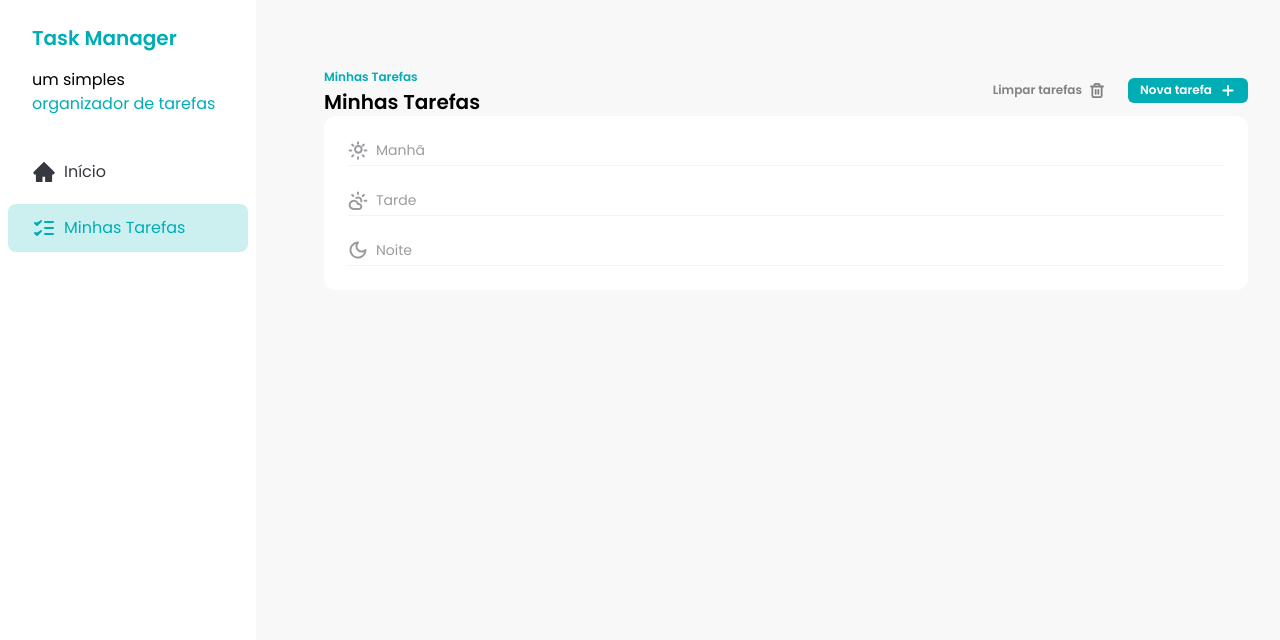
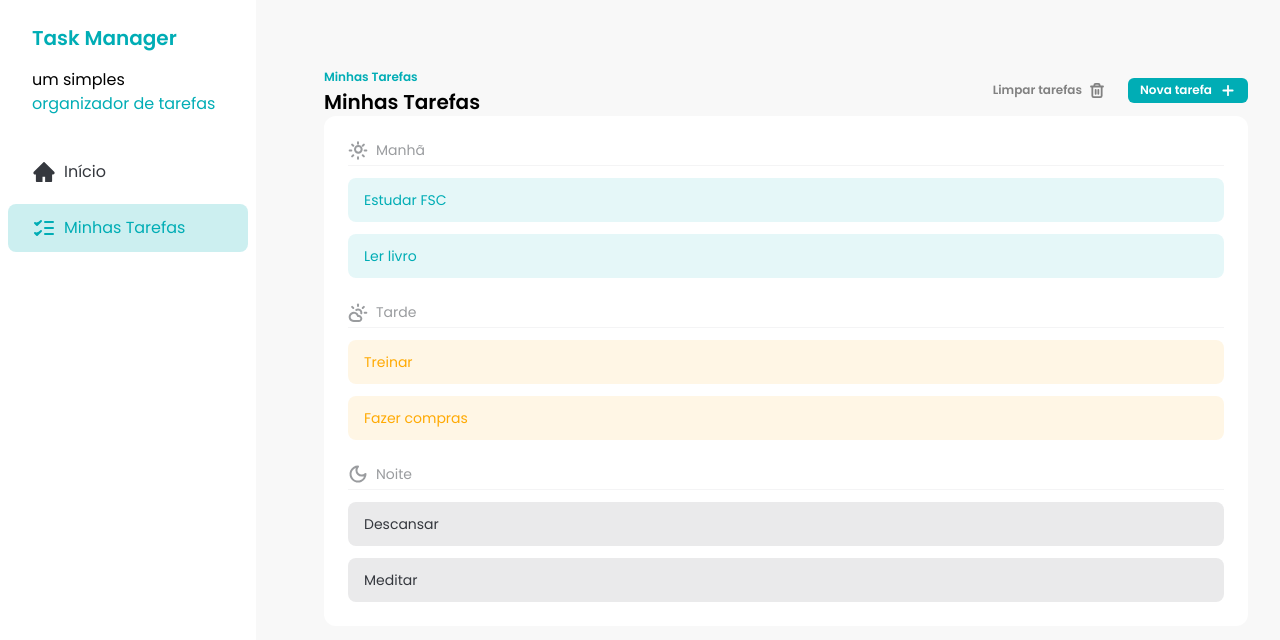
Before and after one commit to Luca-Sousa/fsc-todo-app, a React (Vite) app: page / in a window 1280 px wide. Shown: the top 640 px of the page. Built offline with nearby package versions, Linux system fonts and the light colour scheme.

Commit message:
feat: ensure tasks are listed on Tasks component

```diff
--- a/src/components/Task.jsx
+++ b/src/components/Task.jsx
@@ -1,12 +1,22 @@
+import { useState } from "react"
+
 import AddIcon from "../assets/icons/add.svg?react"
 import CloudSunIcon from "../assets/icons/cloud-sun.svg?react"
 import MoonIcon from "../assets/icons/moon.svg?react"
 import SunIcon from "../assets/icons/sun.svg?react"
 import TrashIcon from "../assets/icons/trash.svg?react"
+import { TASKS } from "../constants/tasks"
 import Button from "./Button"
+import TaskItem from "./TaskItem"
 import TasksSeparator from "./TasksSeparator"
 
 const Task = () => {
+  const [tasks] = useState(TASKS)
+
+  const morningTasks = tasks.filter((task) => task.time === "morning")
+  const afternoonTasks = tasks.filter((task) => task.time === "afternoon")
+  const eveningTasks = tasks.filter((task) => task.time === "evening")
+
   return (
     <div className="flex-1 px-8 py-16">
       <div className="flex w-full justify-between">
@@ -33,14 +43,26 @@
       <div className="space-y-6 rounded-xl bg-white p-6">
         <div className="space-y-3">
           <TasksSeparator title="Manhã" icon={<SunIcon />} />
+
+          {morningTasks.map((task) => (
+            <TaskItem key={task.id} task={task} />
+          ))}
         </div>
 
         <div className="space-y-3">
           <TasksSeparator title="Tarde" icon={<CloudSunIcon />} />
+
+          {afternoonTasks.map((task) => (
+            <TaskItem key={task.id} task={task} />
+          ))}
         </div>
 
         <div className="space-y-3">
           <TasksSeparator title="Noite" icon={<MoonIcon />} />
+
+          {eveningTasks.map((task) => (
+            <TaskItem key={task.id} task={task} />
+          ))}
         </div>
       </div>
     </div>
--- /dev/null
+++ b/src/components/TaskItem.jsx
@@ -0,0 +1,25 @@
+const TaskItem = ({ task }) => {
+  const getStatusClasses = () => {
+    if (task.status === "done") {
+      return "bg-brand-primary bg-opacity-10 text-brand-primary"
+    }
+
+    if (task.status === "in_progress") {
+      return "bg-brand-process bg-opacity-10 text-brand-process"
+    }
+
+    if (task.status === "not_started") {
+      return "bg-brand-dark-blue bg-opacity-10 text-brand-dark-blue"
+    }
+  }
+
+  return (
+    <div
+      className={`flex items-center gap-2 rounded-lg px-4 py-3 text-sm ${getStatusClasses()}`}
+    >
+      {task.title}
+    </div>
+  )
+}
+
+export default TaskItem
--- /dev/null
+++ b/src/constants/tasks.js
@@ -0,0 +1,44 @@
+export const TASKS = [
+  {
+    id: 1,
+    title: "Estudar FSC",
+    description: "Estudar para a prova de FSC",
+    time: "morning",
+    status: "done",
+  },
+  {
+    id: 2,
+    title: "Ler livro",
+    description: "Ler o livro de matemática",
+    time: "morning",
+    status: "done",
+  },
+  {
+    id: 3,
+    title: "Treinar",
+    description: "Treinar para a competição de natação",
+    time: "afternoon",
+    status: "in_progress",
+  },
+  {
+    id: 4,
+    title: "Fazer compras",
+    description: "Comprar os ingredientes para o jantar",
+    time: "afternoon",
+    status: "in_progress",
+  },
+  {
+    id: 5,
+    title: "Descansar",
+    description: "Assitir um filme com a família",
+    time: "evening",
+    status: "not_started",
+  },
+  {
+    id: 6,
+    title: "Meditar",
+    description: "Meditar por 10 minutos",
+    time: "evening",
+    status: "not_started",
+  },
+]
```
